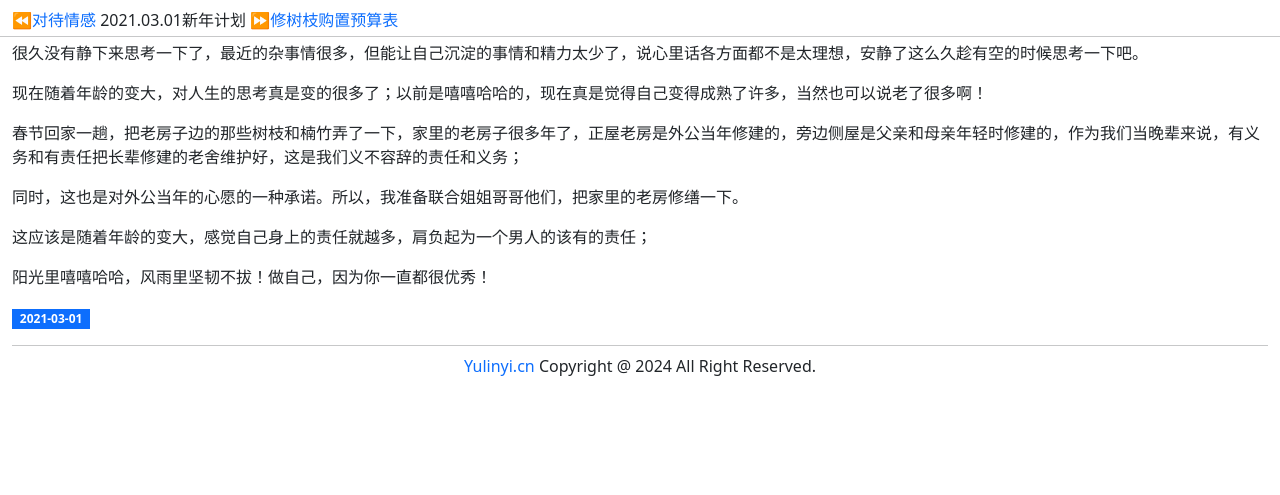
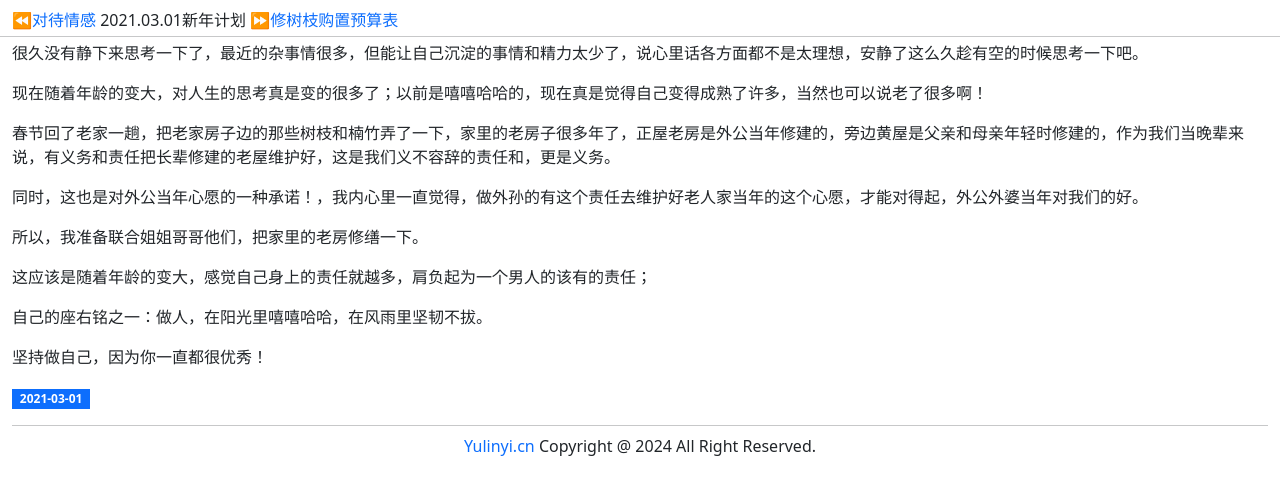
Before and after one commit to helloyuzz/Yulinyi, a Jekyll site: the page built from _posts/2021-03-01-新年计划.md, in a window 1280 px wide. Shown: the top 495 px of the page. Built offline with Jekyll 4.4.1, drawn with Linux system fonts in a browser that asks for light colours.

Commit message:
Update 2021-03-01-新年计划.md

```diff
--- a/_posts/2021-03-01-新年计划.md
+++ b/_posts/2021-03-01-新年计划.md
@@ -6,10 +6,14 @@ layout: post
 
 现在随着年龄的变大，对人生的思考真是变的很多了；以前是嘻嘻哈哈的，现在真是觉得自己变得成熟了许多，当然也可以说老了很多啊！
 
-春节回家一趟，把老房子边的那些树枝和楠竹弄了一下，家里的老房子很多年了，正屋老房是外公当年修建的，旁边侧屋是父亲和母亲年轻时修建的，作为我们当晚辈来说，有义务和有责任把长辈修建的老舍维护好，这是我们义不容辞的责任和义务；
+春节回了老家一趟，把老家房子边的那些树枝和楠竹弄了一下，家里的老房子很多年了，正屋老房是外公当年修建的，旁边黄屋是父亲和母亲年轻时修建的，作为我们当晚辈来说，有义务和责任把长辈修建的老屋维护好，这是我们义不容辞的责任和，更是义务。
 
-同时，这也是对外公当年的心愿的一种承诺。所以，我准备联合姐姐哥哥他们，把家里的老房修缮一下。
+同时，这也是对外公当年心愿的一种承诺！，我内心里一直觉得，做外孙的有这个责任去维护好老人家当年的这个心愿，才能对得起，外公外婆当年对我们的好。
+
+所以，我准备联合姐姐哥哥他们，把家里的老房修缮一下。
 
 这应该是随着年龄的变大，感觉自己身上的责任就越多，肩负起为一个男人的该有的责任；
 
-阳光里嘻嘻哈哈，风雨里坚韧不拔！做自己，因为你一直都很优秀！
+自己的座右铭之一：做人，在阳光里嘻嘻哈哈，在风雨里坚韧不拔。
+
+坚持做自己，因为你一直都很优秀！
```
